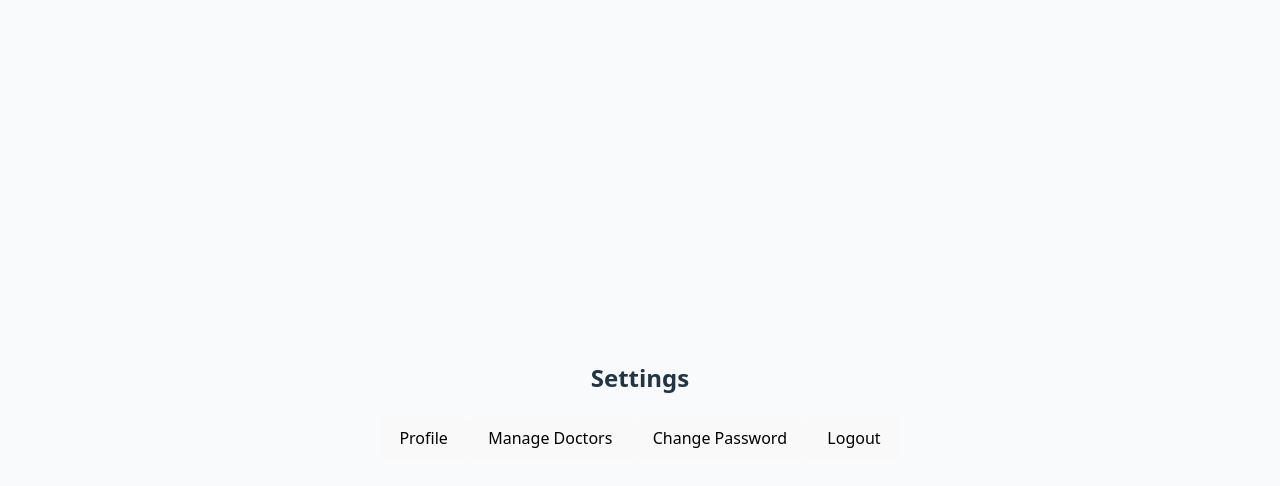
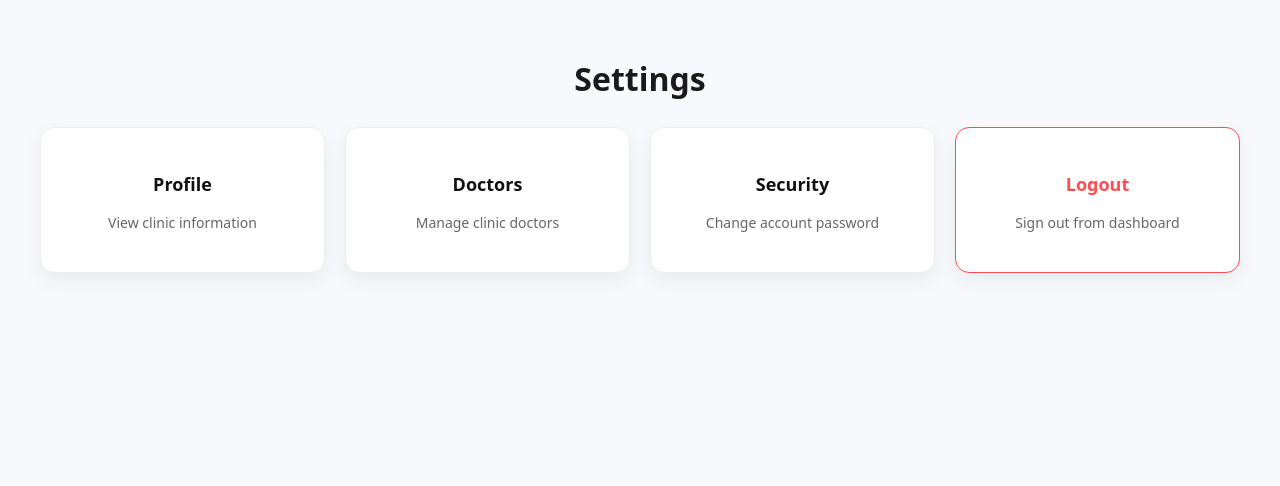
Before and after one commit to Hrithikrao86/clinora-frontend, a React (Vite) app in the folder vite-project/: page /settings in a window 1280 px wide. Shown: the top 486 px of the page. Built offline with nearby package versions, Linux system fonts and the light colour scheme.

Commit message:
updated setting

```diff
--- a/vite-project/src/components/Settings/index.css
+++ b/vite-project/src/components/Settings/index.css
@@ -0,0 +1,53 @@
+.settings-page{
+padding:40px;
+font-family:system-ui;
+background:#f7f9fc;
+min-height:100vh;
+}
+
+.settings-title{
+font-size:32px;
+font-weight:700;
+margin-bottom:30px;
+color:#1a1a1a;
+}
+
+.settings-grid{
+display:grid;
+grid-template-columns:repeat(auto-fit,minmax(240px,1fr));
+gap:20px;
+}
+
+.settings-card{
+background:white;
+padding:25px;
+border-radius:14px;
+cursor:pointer;
+box-shadow:0 8px 20px rgba(0,0,0,0.06);
+transition:all .25s ease;
+border:1px solid #eee;
+}
+
+.settings-card:hover{
+transform:translateY(-4px);
+box-shadow:0 15px 35px rgba(0,0,0,0.12);
+}
+
+.settings-card h3{
+margin-bottom:8px;
+font-size:18px;
+color:#111;
+}
+
+.settings-card p{
+color:#666;
+font-size:14px;
+}
+
+.logout{
+border:1px solid #ff4d4f;
+}
+
+.logout h3{
+color:#ff4d4f;
+}
--- a/vite-project/src/components/Settings/index.jsx
+++ b/vite-project/src/components/Settings/index.jsx
@@ -1,4 +1,5 @@
-import {Component} from "react"
+import "./index.css"
+import { Component } from "react"
 
 class Settings extends Component {
 
@@ -31,25 +32,33 @@ render(){
 
 return(
 
-<div className="settingsContainer">
+<div className="settings-page">
 
-<h2>Settings</h2>
+<h1 className="settings-title">Settings</h1>
 
-<button onClick={this.goProfile}>
-Profile
-</button>
+<div className="settings-grid">
 
-<button onClick={this.goDoctors}>
-Manage Doctors
-</button>
+<div className="settings-card" onClick={this.goProfile}>
+<h3>Profile</h3>
+<p>View clinic information</p>
+</div>
 
-<button onClick={this.goPassword}>
-Change Password
-</button>
+<div className="settings-card" onClick={this.goDoctors}>
+<h3>Doctors</h3>
+<p>Manage clinic doctors</p>
+</div>
 
-<button onClick={this.logout}>
-Logout
-</button>
+<div className="settings-card" onClick={this.goPassword}>
+<h3>Security</h3>
+<p>Change account password</p>
+</div>
+
+<div className="settings-card logout" onClick={this.logout}>
+<h3>Logout</h3>
+<p>Sign out from dashboard</p>
+</div>
+
+</div>
 
 </div>
 
```
